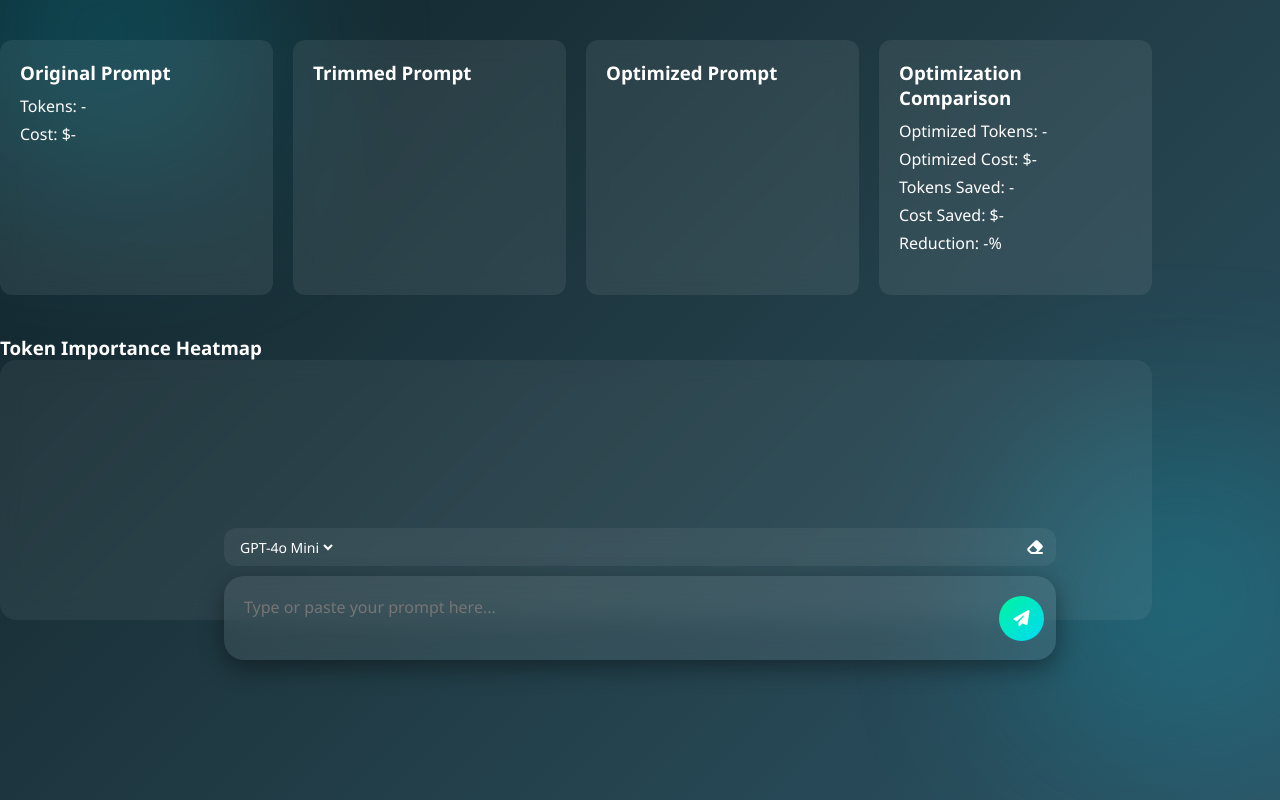
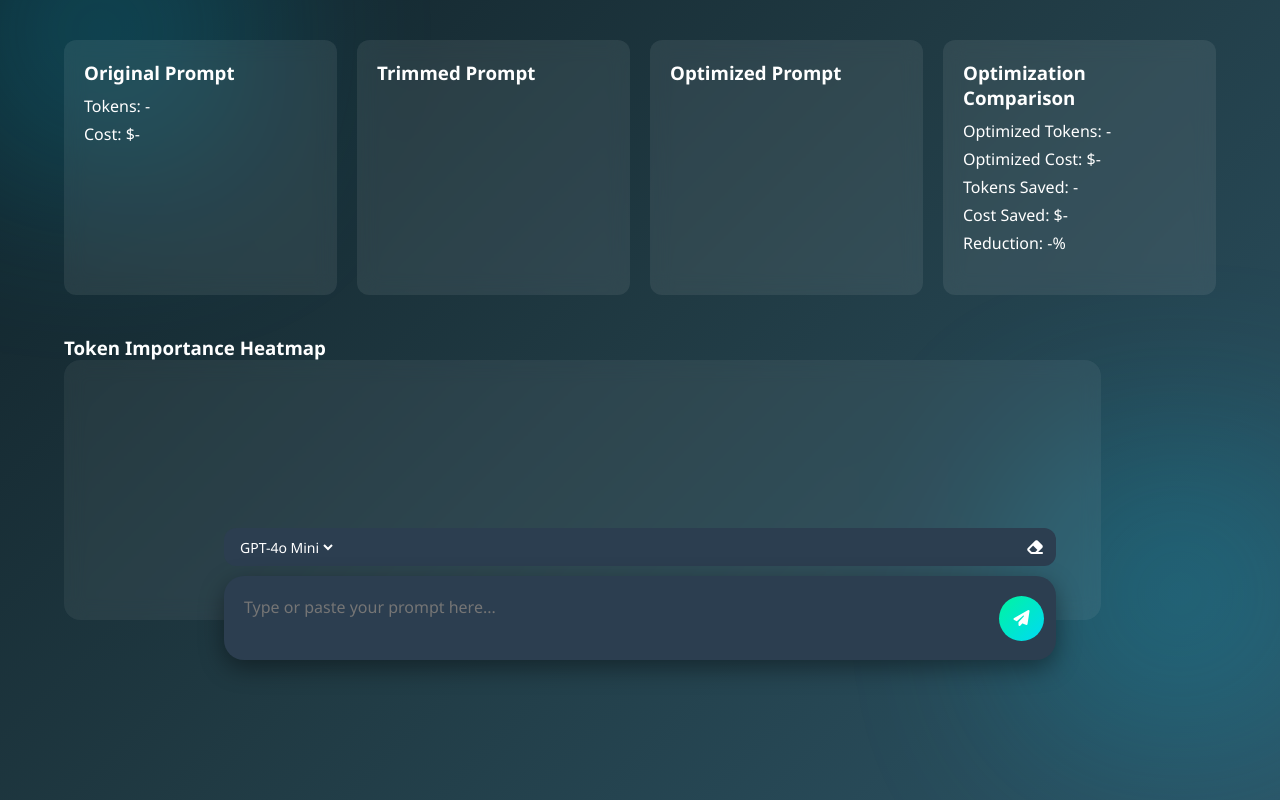
Before and after one commit to Meghana-D810/Tokenizers, a Flask app: page / in a window 1280 px wide. Shown: the part 115-915 px from the top of the page. Run offline with Flask 3, Linux system fonts and the light colour scheme.

Commit message:
Enhanced UI/UX

```diff
--- a/static/styles.css
+++ b/static/styles.css
@@ -13,7 +13,7 @@ body{
 min-height:100vh;
 background: linear-gradient(135deg,#0f2027,#203a43,#2c5364);
 color:white;
-display:flex;
+display:center;
 flex-direction:column;
 overflow-x:hidden;
 overflow-y:auto;
@@ -32,12 +32,14 @@ letter-spacing:1px;
 /* MAIN AREA */
 
 .main-container{
-flex:1;
-display:block;
-padding-top:40px;
-padding-bottom:180px;
+    width:90%;
+    max-width:1400px;
+
+    margin:0 auto;
+
+    padding-top:40px;
+    padding-bottom:180px;
 }
-
 /* RESULTS CARD */
 
 .results-card{
@@ -88,11 +90,9 @@ align-items:center;
 
 padding:8px 12px;
 
-background:rgba(255,255,255,0.06);
+background:#2c3e50;
 
 border-radius:12px;
-
-backdrop-filter: blur(6px);
 
 }
 
@@ -136,9 +136,7 @@ transform:scale(1.1);
 display:flex;
 align-items:center;
 
-background:rgba(255,255,255,0.08);
-
-backdrop-filter: blur(12px);
+background:#2c3e50;   /* solid background */
 
 border-radius:20px;
 
@@ -149,7 +147,6 @@ box-shadow:0 8px 25px rgba(0,0,0,0.4);
 transition:all .3s ease;
 
 }
-
 .input-box:focus-within{
 
 box-shadow:0 0 10px #5eead4,
@@ -160,7 +157,6 @@ box-shadow:0 0 10px #5eead4,
 /* TEXTAREA */
 
 textarea{
-
 flex:1;
 
 resize:none;
@@ -227,7 +223,7 @@ position:fixed;
 width:400px;
 height:400px;
 
-background: radial-gradient(circle,#00d9f5,transparent);
+background: radial-gradient(circle,#00ccf5,transparent);
 
 opacity:.25;
 
@@ -280,12 +276,11 @@ height:70px;
 
 }
 .results-container{
-width:90%;
-display:grid;
-grid-template-columns:repeat(4,1fr);
-gap:20px;
+    display:grid;
+    grid-template-columns:repeat(4,1fr);
+    gap:20px;
+    margin-bottom:40px;
 }
-
 .result-card{
     background:rgba(255,255,255,0.08);
     padding:20px;
@@ -300,11 +295,9 @@ gap:20px;
 .result-card p{
     margin:6px 0;
 }
-
 .heatmap-section{
-    margin-top:40px;
+    width:100%;
 }
-
 .heatmap-container{
     display:flex;
     flex-wrap:wrap;
```
